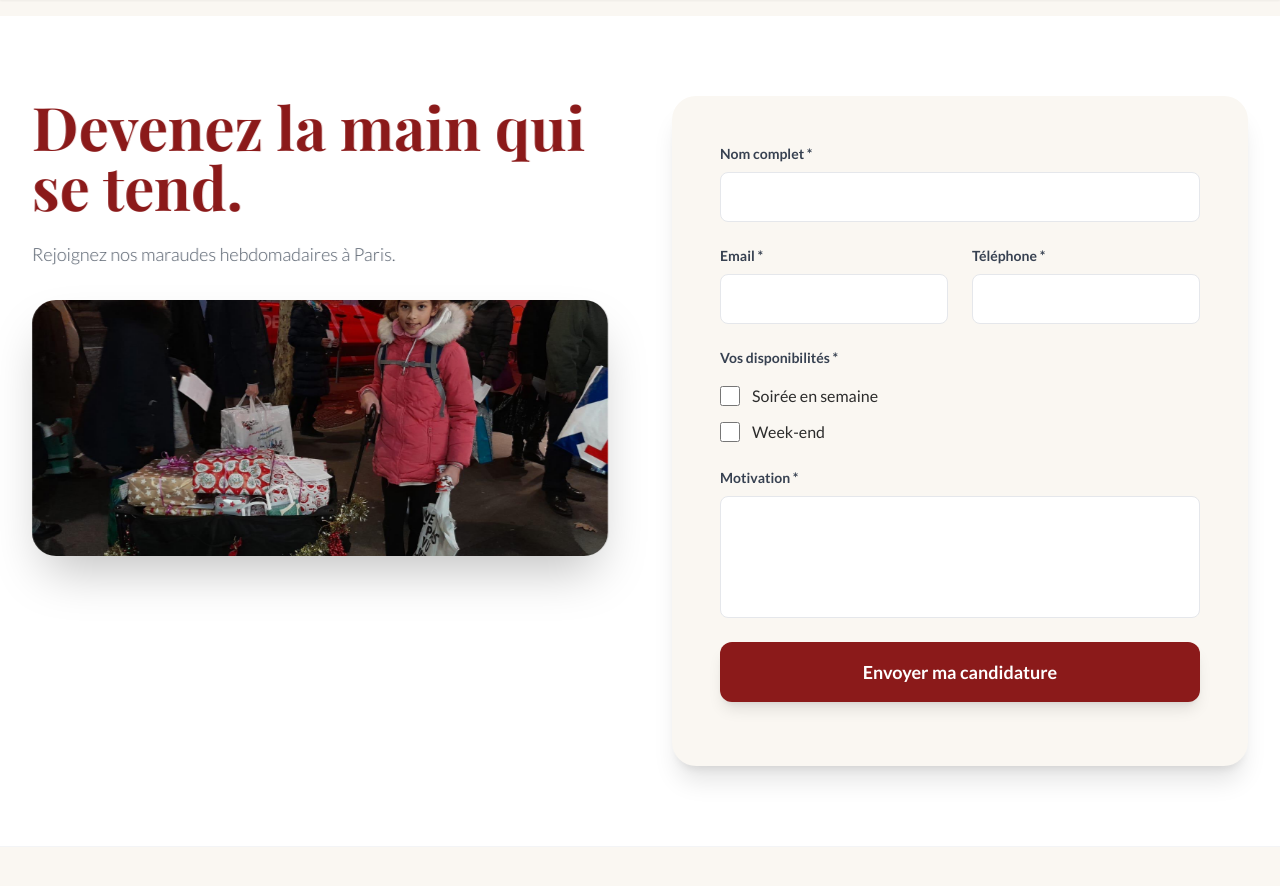
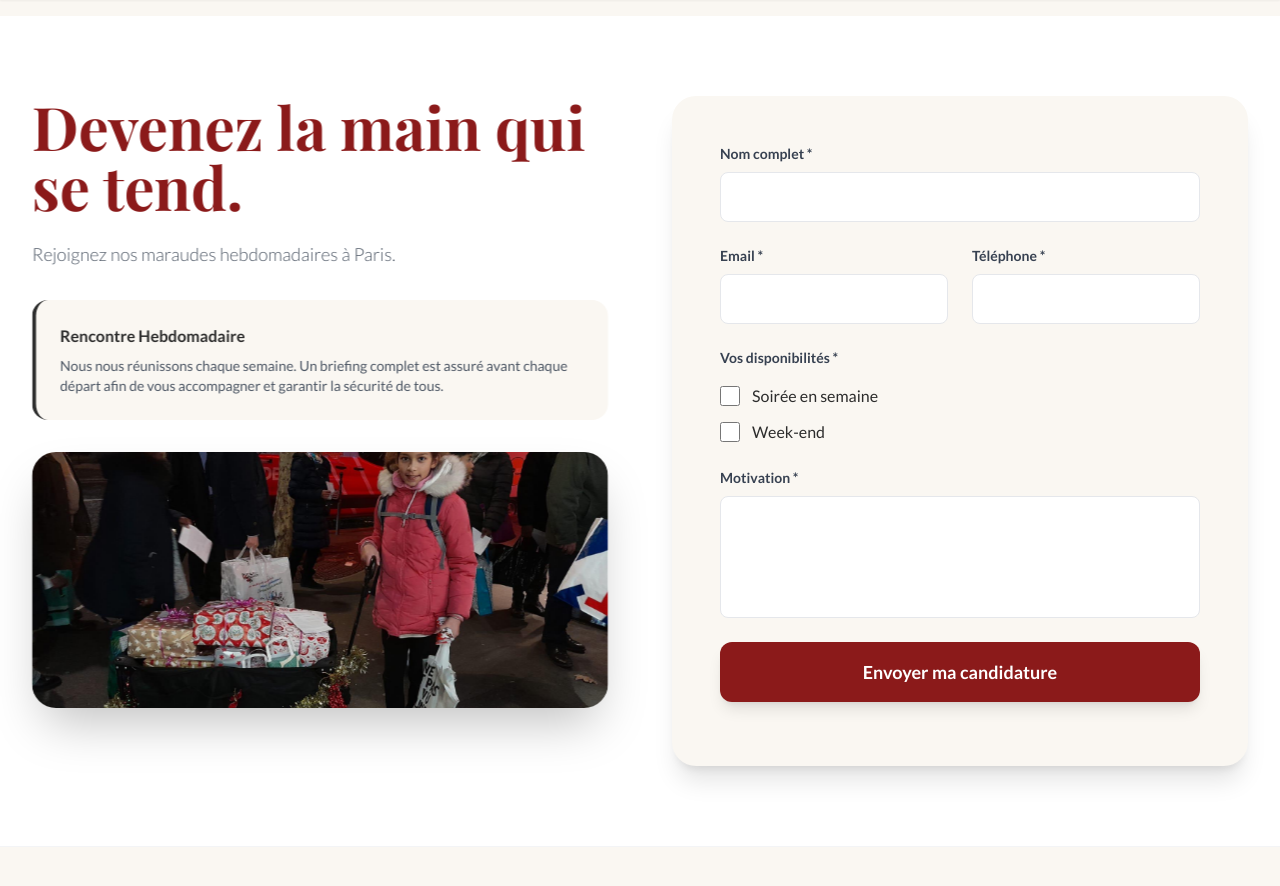
Before and after one commit to bleu-lock/projet_saint_martin, a Flask app: page /benevole in a window 1280 px wide. Shown: the part 105-991 px from the top of the page. Run offline with Flask 3, Linux system fonts and the light colour scheme; some libraries are stand-ins or nearby versions; some web fonts are replaced.

Commit message:
UI: ajout du texte Rencontre Hebdomadaire sur benevole.html

```diff
--- a/templates/benevole.html
+++ b/templates/benevole.html
@@ -9,6 +9,10 @@
             <div class="reveal-left">
                 <h1 class="text-4xl md:text-6xl font-serif font-bold text-asm-bordeaux mb-6">Devenez la main qui se tend.</h1>
                 <p class="text-lg text-gray-600 mb-8 font-light">Rejoignez nos maraudes hebdomadaires à Paris.</p>
+                <div class="bg-asm-offwhite p-6 rounded-2xl border-l-4 border-asm-dark mb-8 anime-item">
+                    <h4 class="font-bold text-asm-dark mb-2">Rencontre Hebdomadaire</h4>
+                    <p class="text-sm text-gray-600">Nous nous réunissons chaque semaine. Un briefing complet est assuré avant chaque départ afin de vous accompagner et garantir la sécurité de tous.</p>
+                </div>
                 <div class="rounded-3xl overflow-hidden shadow-2xl h-64">
                     <img src="{{ url_for('static', filename='images/PHOTO-2026-03-19-14-09-07 6.jpg') }}" class="w-full h-full object-cover" alt="Equipe">
                 </div>
```
